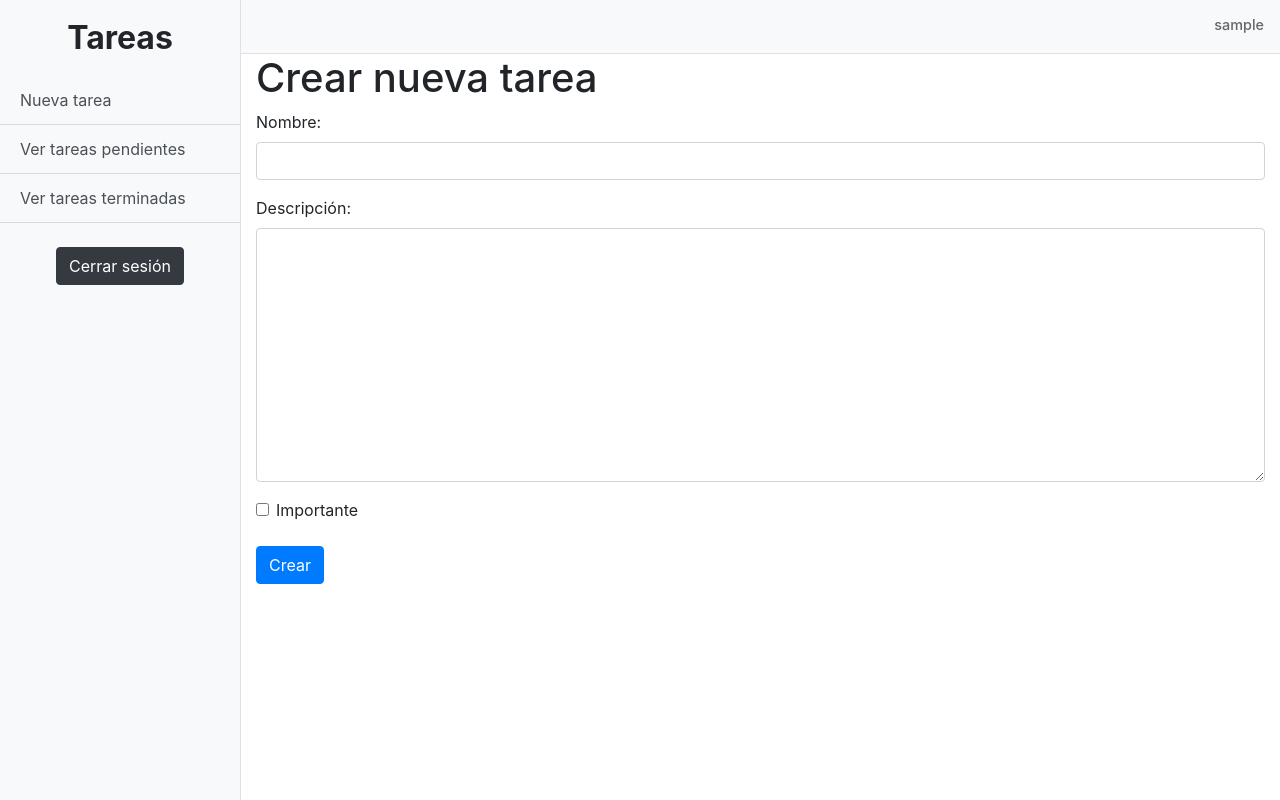
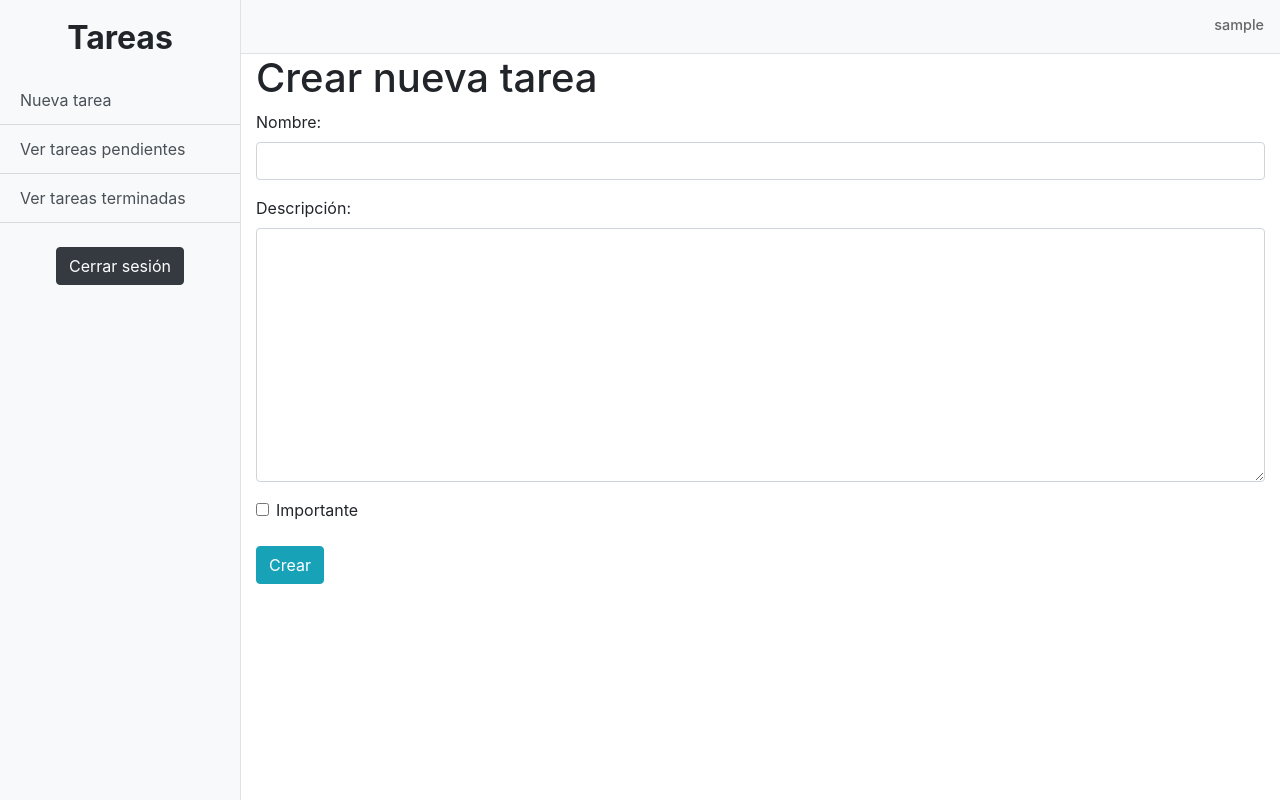
Before and after one commit to Diezaztek/To-Do-App, a Django app: page /create/ in a window 1280 px wide. Run offline with Django 3.2, Linux system fonts and the light colour scheme; the visitor is signed in with stand-in values (Sample User, id 1); some libraries are stand-ins or nearby versions.

```diff
--- a/tasks/templates/tasks/create.html
+++ b/tasks/templates/tasks/create.html
@@ -8,18 +8,22 @@
 
 {%block content %}
 <h1>Crear nueva tarea</h1>
-<h2>{{ error }}</h2>
+{% if error %}
+  <div class="alert alert-danger" role="alert">
+    {{error}}
+  </div>
+{% endif %}
 
 <form class="form-group" method="post">
   {% csrf_token %}
   <p><label for="id_name">Nombre:</label> <input type="text" name="name" maxlength="100" required="" class="form-control"></p>
   <p><label for="id_description">Descripción:</label> <textarea name="description" cols="40" rows="10" class="form-control"></textarea></p>
   <div class="form-check">
-    <input type="checkbox" class="form-check-input" name="is_important" value="True">
+    <input type="checkbox" class="form-check-input" name="is_important" value="1">
     <label class="form-check-label" for="exampleCheck1">Importante</label>
   </div>
   <br>
-  <button type="submit" name="button" class="btn btn-primary">Crear</button>
+  <button type="submit" name="button" class="btn btn-info">Crear</button>
 </form>
 
 {% endblock %}
```
Also changed, not shown: tasks/templates/tasks/edit.html (+5 -10 lines), tasks/templates/tasks/tasks.html (+24 -1 lines).
